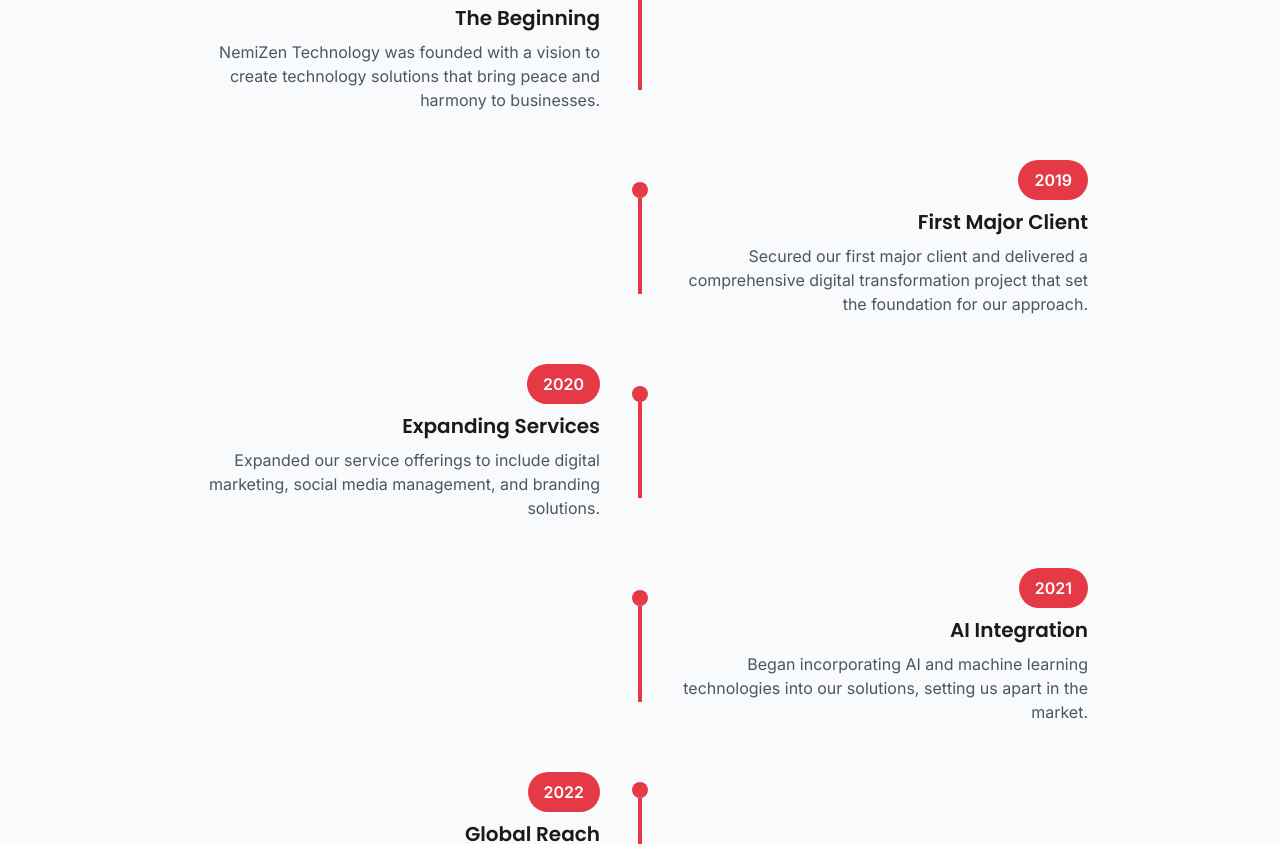
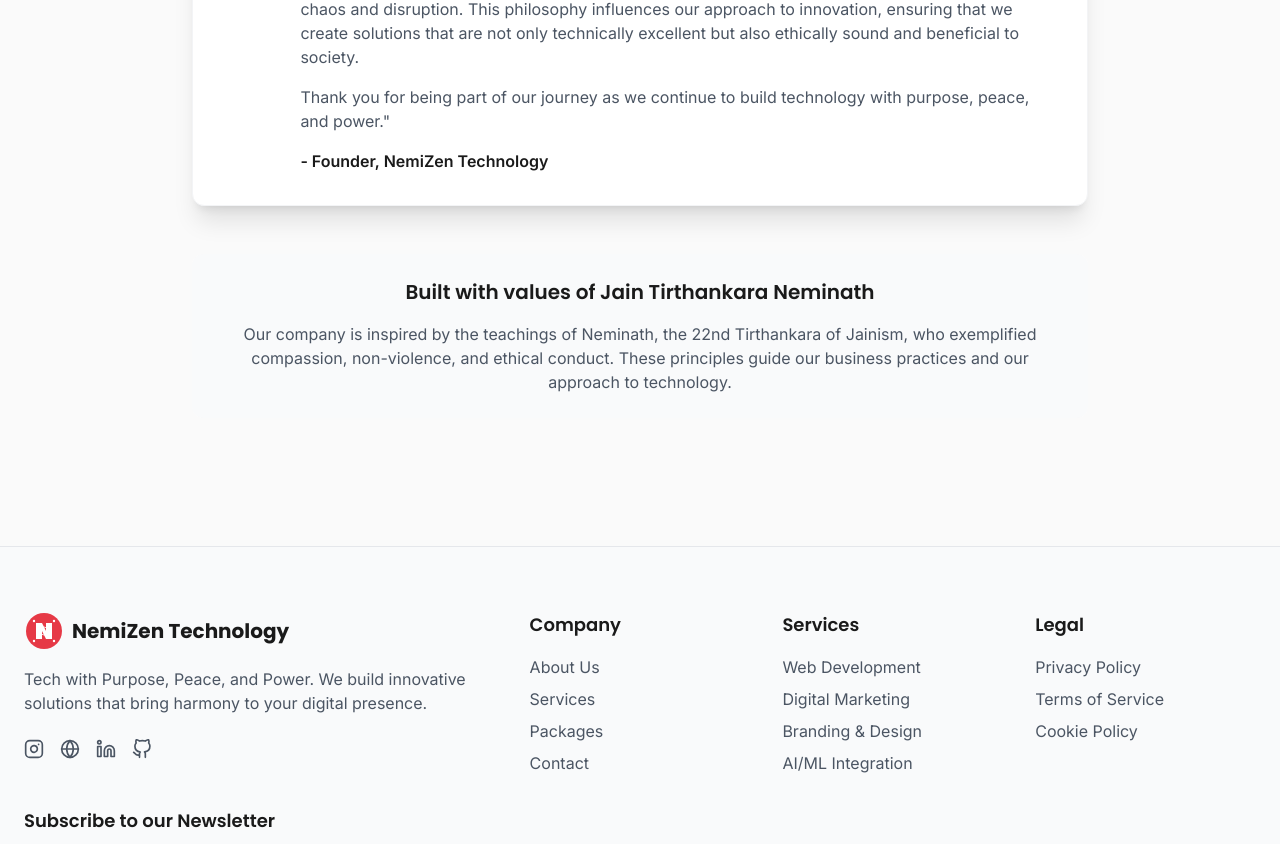
Before and after one commit to shahdhruvp16/nemizentest, a Next.js app: page /about in a window 1280 px wide. Shown: the part 1136-1980 px from the top of the page. Built offline with nearby package versions, Linux system fonts and the light colour scheme.

Commit message:
Removed Timeline part

```diff
--- a/app/about/page.tsx
+++ b/app/about/page.tsx
@@ -4,69 +4,6 @@
 import Image from 'next/image';
 import { motion, useAnimation } from 'framer-motion';
 import { useInView } from 'react-intersection-observer';
-
-// Props for TimelineItem
-type TimelineItemProps = {
-  year: string;
-  title: string;
-  description: string;
-  isLeft?: boolean;
-  delay?: number;
-};
-
-// Timeline component
-const TimelineItem = ({
-  year,
-  title,
-  description,
-  isLeft = true,
-  delay = 0,
-}: TimelineItemProps) => {
-  const controls = useAnimation();
-  const [ref, inView] = useInView({ triggerOnce: true, threshold: 0.2 });
-
-  useEffect(() => {
-    if (inView) {
-      controls.start('visible');
-    }
-  }, [controls, inView]);
-
-  return (
-    <motion.div
-      ref={ref}
-      initial="hidden"
-      animate={controls}
-      variants={{
-        hidden: { opacity: 0, x: isLeft ? -50 : 50 },
-        visible: {
-          opacity: 1,
-          x: 0,
-          transition: { duration: 0.6, delay: delay * 0.2 },
-        },
-      }}
-      className={`flex ${
-        isLeft ? 'md:flex-row' : 'md:flex-row-reverse'
-      } flex-col items-center gap-4 md:gap-8`}
-    >
-      <div className="md:w-1/2 flex flex-col items-center md:items-end">
-        <div className="bg-primary text-white px-4 py-2 rounded-full font-bold mb-2">
-          {year}
-        </div>
-        <h3 className="text-xl font-semibold font-poppins mb-2 text-center md:text-right">
-          {title}
-        </h3>
-        <p className="text-gray-600 dark:text-gray-300 text-center md:text-right">
-          {description}
-        </p>
-      </div>
-      <div className="hidden md:flex flex-col items-center">
-        <div className="w-4 h-4 rounded-full bg-primary"></div>
-        <div className="w-1 h-24 bg-primary"></div>
-      </div>
-      <div className="md:w-1/2"></div>
-    </motion.div>
-  );
-};
 
 export default function About() {
   const headerControls = useAnimation();
@@ -191,63 +128,6 @@
         </div>
       </section>
 
-      {/* Timeline Section */}
-      <section className="py-16 bg-gray-50 dark:bg-dark-deeper">
-        <div className="container mx-auto px-4 md:px-6">
-          <div className="text-center max-w-4xl mx-auto mb-16">
-            <h2 className="text-3xl font-bold font-poppins mb-4">Our Journey</h2>
-            <p className="text-xl text-gray-600 dark:text-gray-300">
-              The milestones that have shaped our path to success.
-            </p>
-          </div>
-
-          <div className="space-y-12 max-w-4xl mx-auto">
-            <TimelineItem
-              year="2018"
-              title="The Beginning"
-              description="NemiZen Technology was founded with a vision to create technology solutions that bring peace and harmony to businesses."
-              isLeft={true}
-              delay={0}
-            />
-            <TimelineItem
-              year="2019"
-              title="First Major Client"
-              description="Secured our first major client and delivered a comprehensive digital transformation project that set the foundation for our approach."
-              isLeft={false}
-              delay={1}
-            />
-            <TimelineItem
-              year="2020"
-              title="Expanding Services"
-              description="Expanded our service offerings to include digital marketing, social media management, and branding solutions."
-              isLeft={true}
-              delay={2}
-            />
-            <TimelineItem
-              year="2021"
-              title="AI Integration"
-              description="Began incorporating AI and machine learning technologies into our solutions, setting us apart in the market."
-              isLeft={false}
-              delay={3}
-            />
-            <TimelineItem
-              year="2022"
-              title="Global Reach"
-              description="Expanded our client base internationally, serving businesses across multiple continents."
-              isLeft={true}
-              delay={4}
-            />
-            <TimelineItem
-              year="2023"
-              title="Today"
-              description="Continuing to innovate and grow, with a focus on creating technology solutions that make a positive impact on the world."
-              isLeft={false}
-              delay={5}
-            />
-          </div>
-        </div>
-      </section>
-
       {/* Founder's Note Section */}
       <section className="py-16">
         <div className="container mx-auto px-4 md:px-6">
```
